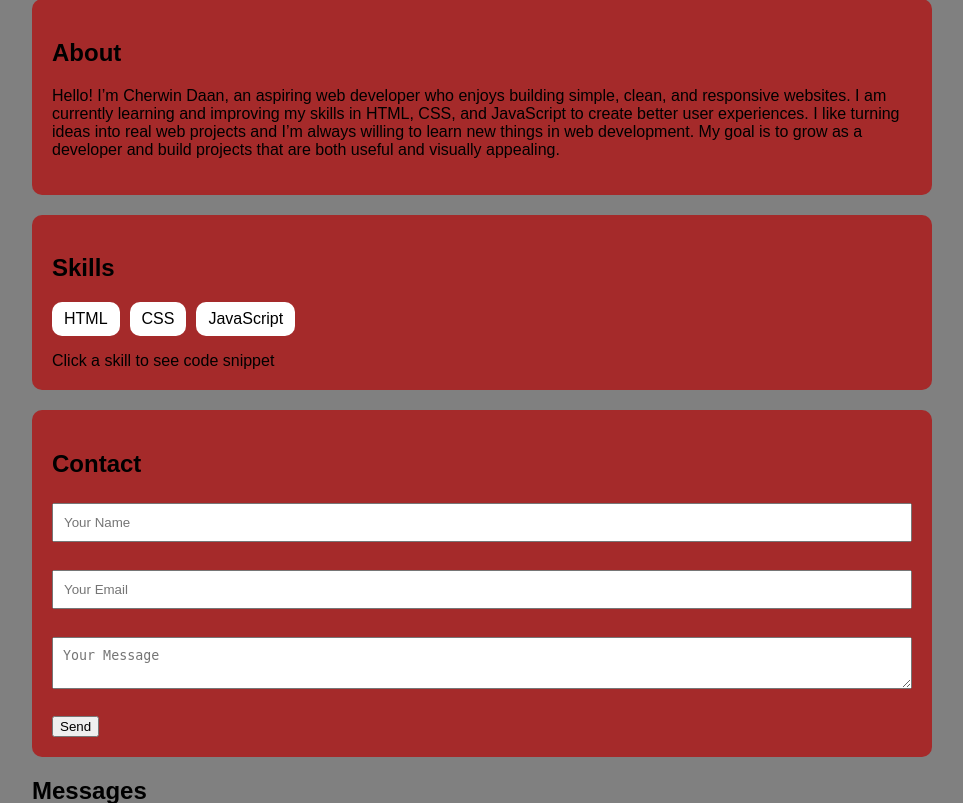
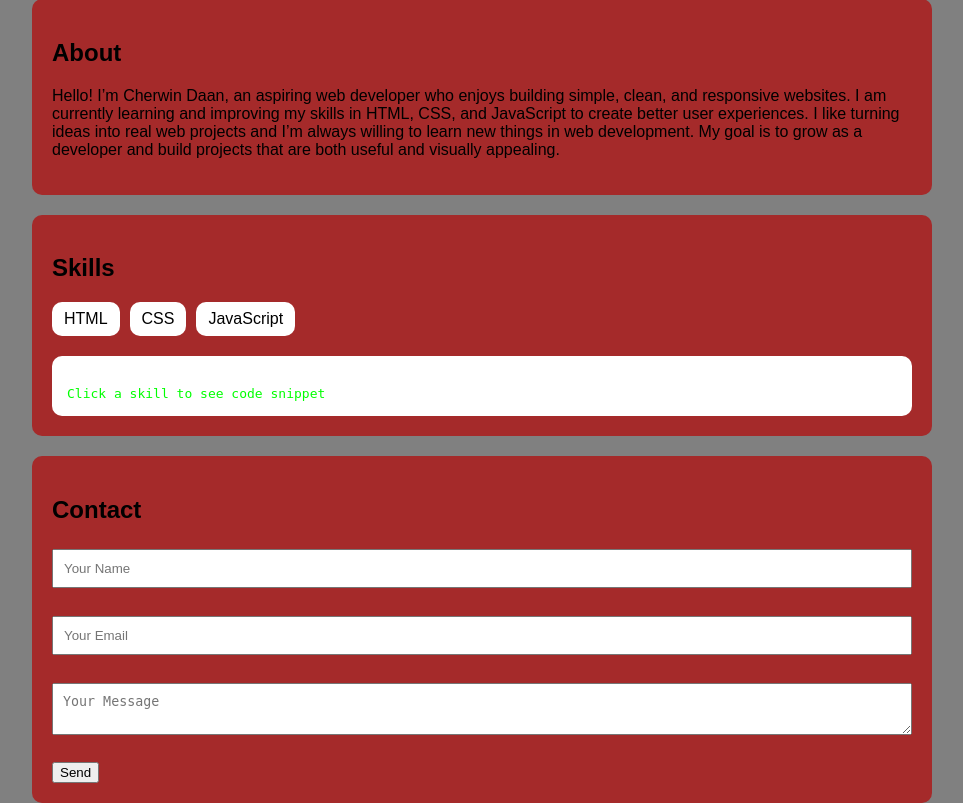
Before and after one commit to cherwindaan29-beep/cherwin, a Django app: page / in a window 1280 px wide. Shown: the part 470-1273 px from the top of the page, without its empty margins (158-1121 px from the left). Run offline with Django 5.2, Linux system fonts and the light colour scheme; data comes from the database, SQL or seed files in the repository.

Commit message:
Update style.css

```diff
--- a/static/style.css
+++ b/static/style.css
@@ -93,6 +93,17 @@ body {
   color: white;
 }
 
+/* CODE OUTPUT */
+.code-output {
+  margin-top: 20px;
+  background: white;
+  color: lime;
+  padding: 15px;
+  border-radius: 10px;
+  font-family: monospace;
+  white-space: pre-line;
+}
+
 /* CONTACT */
 .contact-section {
   padding: 20px;
```
